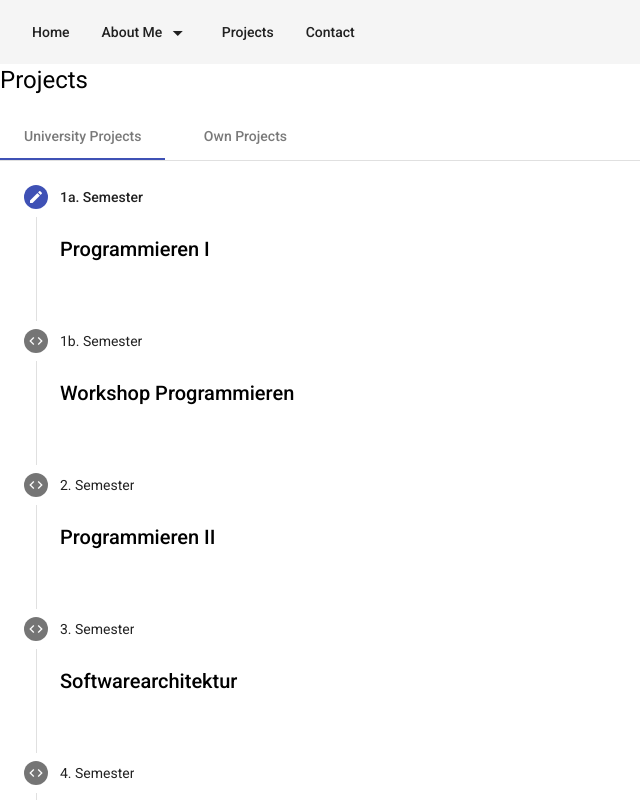
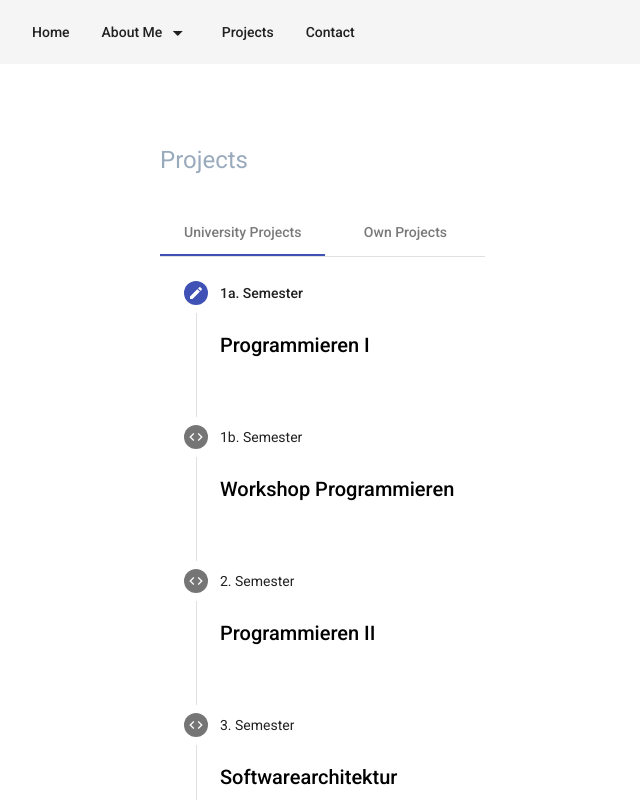
Before and after one commit to minhnpham98/my-website, an Angular app: page /about-me in a window 1280 px wide. Both pictures are taken after a click on the button "Projects". Shown: the top 800 px of the page, without its empty margins (0-640 px from the left). Built offline with nearby package versions, Linux system fonts and the light colour scheme.

Commit message:
Changed spacing through css

```diff
--- a/src/app/projects/projects.component.css
+++ b/src/app/projects/projects.component.css
@@ -1,3 +1,14 @@
+.title {
+    margin-top: 5rem;
+    margin-left: 10rem;
+    color: #9AAABD
+}
+
+.container {
+    margin-top: 1rem;
+    margin-left: 10rem;
+}
+
 ::ng-deep .mat-vertical-stepper-content
 {
     visibility: visible !important;
--- a/src/app/projects/projects.component.html
+++ b/src/app/projects/projects.component.html
@@ -1,5 +1,7 @@
+<div class="title" fxLayoutAlign="right">
     <h1>Projects</h1>
-
+</div>
+<div class="container" fxLayoutAlign="right">
     <mat-tab-group>
         <mat-tab label="University Projects">
             <mat-stepper orientation="vertical">
@@ -52,3 +54,4 @@
             </mat-stepper>
         </mat-tab>
     </mat-tab-group>
+</div>
```
Lines whose indentation alone changed are shown as unchanged.
